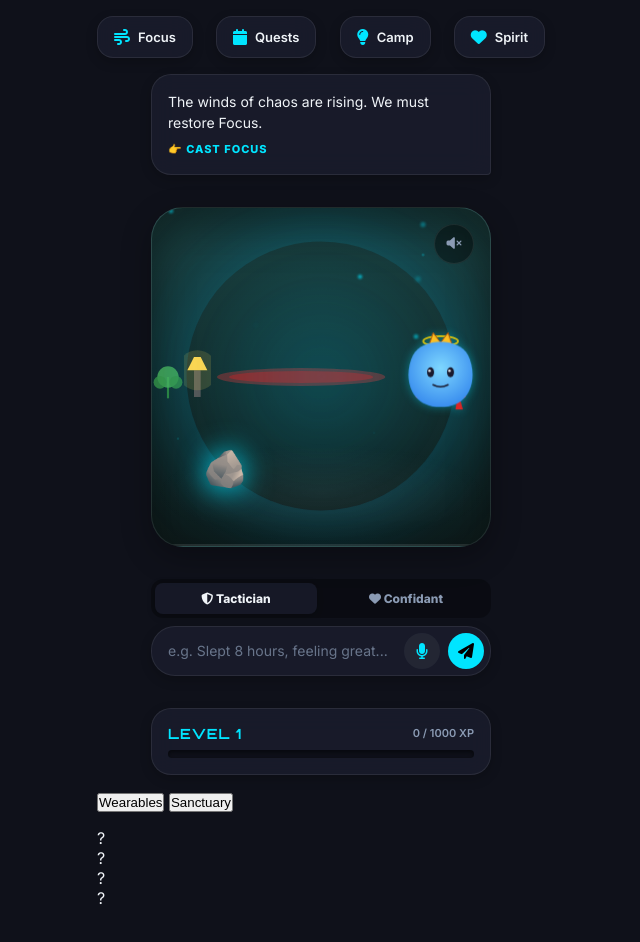
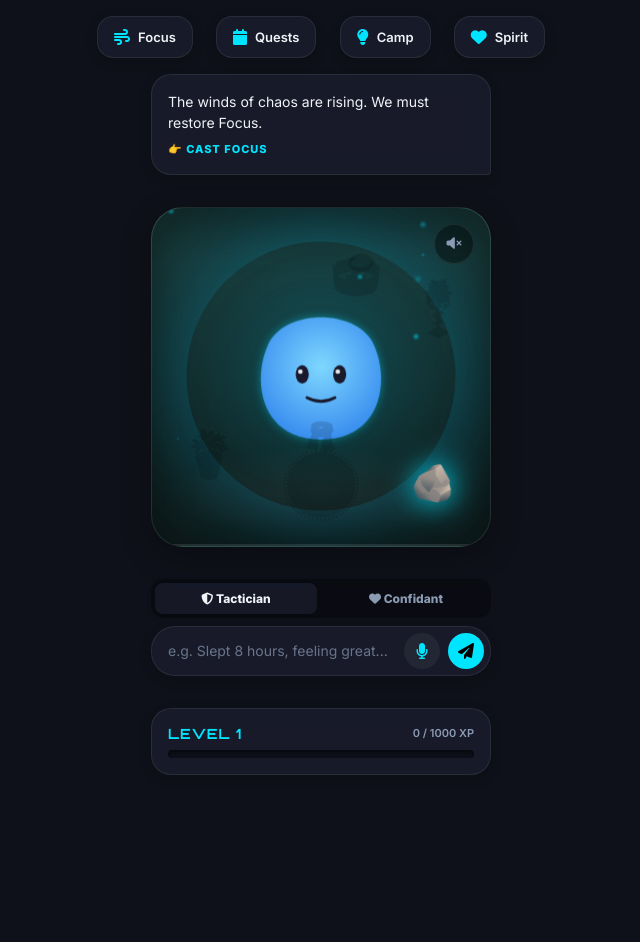
Before and after one commit to arabbika/VITVERSE, a plain HTML site: page index.html in a window 1280 px wide. Shown: the whole page, without its empty margins (319-959 px from the left). After the commit the page ends 831 px from the top, so only its background shows below. Drawn offline with Linux system fonts and the light colour scheme.

Commit message:
Update index.html

```diff
--- a/index.html
+++ b/index.html
@@ -25,27 +25,9 @@
             }).catch((error) => console.error('SW registration failed:', error));
         }
     </script>
-
     <style>
-        /* Zen Rock Entry Point */
-        .zen-rock {
-            position: absolute;
-            bottom: 15%;
-            left: 15%;
-            z-index: 20;
-            font-size: 36px;
-            text-decoration: none;
-            filter: drop-shadow(0 0 15px var(--accent));
-            animation: float-rock 4s ease-in-out infinite;
-            cursor: pointer;
-            transition: transform 0.2s;
-        }
-        .zen-rock:active { transform: scale(0.9); }
-
-        @keyframes float-rock {
-            0%, 100% { transform: translateY(0) rotate(-5deg); }
-            50% { transform: translateY(-10px) rotate(5deg); }
-        }
+        .zen-rock { position: absolute; bottom: 10%; right: 10%; z-index: 25; font-size: 36px; cursor: pointer; filter: drop-shadow(0 0 15px var(--accent)); animation: float-rock 4s infinite; text-decoration: none; }
+        @keyframes float-rock { 0%, 100% { transform: translateY(0) rotate(-5deg); } 50% { transform: translateY(-10px) rotate(5deg); } }
     </style>
 </head>
 <body>
@@ -69,7 +51,7 @@
             <!-- THE SANCTUARY -->
             <div class="sanctuary-stage" id="sanctuary">
 
-                <!-- Zen Sandbox Entry (The Glowing Rock) -->
+                <!-- Entry to Zen Sandbox -->
                 <a href="zen.html" class="zen-rock" title="Enter Zen Sandbox">🪨</a>
 
                 <!-- Audio Toggle Button -->
@@ -80,22 +62,10 @@
                 <!-- Dynamic Aura Ring -->
                 <div class="aura-ring"></div>
 
-                <!-- Decor Items -->
-                <svg class="decor decor-plant" style="bottom: 10%; left: 10%; width: 60px; height: 80px;" viewBox="0 0 60 80">
-                    <path d="M 30 80 L 30 40" stroke="#2e7d32" stroke-width="4"/>
-                    <circle cx="30" cy="40" r="20" fill="#4caf50" opacity="0.8"/>
-                    <circle cx="15" cy="50" r="12" fill="#388e3c" opacity="0.8"/>
-                    <circle cx="45" cy="50" r="12" fill="#388e3c" opacity="0.8"/>
-                </svg>
-                <svg class="decor decor-lamp" style="top: 10%; right: 10%; width: 50px; height: 70px;" viewBox="0 0 40 60">
-                    <rect x="15" y="20" width="10" height="40" fill="#555"/>
-                    <path d="M 5 20 L 35 20 L 25 0 L 15 0 Z" fill="#ffd54f"/>
-                    <circle cx="20" cy="20" r="30" fill="#ffd54f" opacity="0.15"/>
-                </svg>
-                <svg class="decor decor-rug" style="bottom: 0; width: 100%; height: 40px;" viewBox="0 0 300 40">
-                    <ellipse cx="150" cy="20" rx="140" ry="15" fill="#d32f2f" opacity="0.4"/>
-                    <ellipse cx="150" cy="20" rx="120" ry="10" fill="#b71c1c" opacity="0.6"/>
-                </svg>
+                <!-- SPATIAL INVENTORY SLOTS (Background) -->
+                <div id="slot-rug" class="item-slot slot-rug locked" onclick="handleSlotClick('rug')"></div>
+                <div id="slot-plant" class="item-slot slot-plant locked" onclick="handleSlotClick('plant')"></div>
+                <div id="slot-lamp" class="item-slot slot-lamp locked" onclick="handleSlotClick('lamp')"></div>
 
                 <!-- The Companion -->
                 <svg class="companion" id="companion" onclick="petCompanion()" viewBox="0 0 200 200" xmlns="http://www.w3.org/2000/svg">
@@ -106,13 +76,6 @@
                         </radialGradient>
                     </defs>
                     <g class="bob-group">
-                        <ellipse class="cosmetic halo" cx="100" cy="42" rx="35" ry="10" fill="none" stroke="#ffd700" stroke-width="4" opacity="0.8" />
-                        <path class="cosmetic sprout" d="M 100 58 Q 95 40 80 45 Q 95 50 100 58 Z" fill="#4ade80" />
-                        <path class="cosmetic sprout" d="M 100 58 Q 105 40 120 45 Q 105 50 100 58 Z" fill="#22c55e" />
-                        <path class="cosmetic scarf" d="M 50 140 Q 100 160 150 140 L 150 155 Q 100 175 50 155 Z" fill="#ef4444" />
-                        <path class="cosmetic scarf" d="M 135 145 L 145 180 L 130 180 Z" fill="#dc2626" />
-                        <path class="cosmetic crown" d="M 75 55 L 85 25 L 100 45 L 115 25 L 125 55 Z" fill="#fbbf24" stroke="#b45309" stroke-width="2" stroke-linejoin="round" />
-
                         <g class="breath-group">
                             <path class="body" d="M 100 175 C 35 175, 25 110, 45 70 C 65 35, 135 35, 155 70 C 175 110, 165 175, 100 175 Z" fill="url(#bodyGrad)"/>
                             <g class="face">
@@ -133,6 +96,11 @@
                         </g>
                     </g>
                 </svg>
+
+                <!-- SPATIAL INVENTORY SLOTS (Foreground/Wearables) -->
+                <div id="slot-scarf" class="item-slot slot-scarf locked" onclick="handleSlotClick('scarf')"></div>
+                <div id="slot-halo" class="item-slot slot-halo locked" onclick="handleSlotClick('halo')"></div>
+                <div id="slot-crown" class="item-slot slot-crown locked" onclick="handleSlotClick('crown')"></div>
             </div>
 
             <!-- AI Chat Bar -->
@@ -164,13 +132,6 @@
                 </div>
             </div>
 
-            <!-- Inventory -->
-            <div class="inv-tabs">
-                <button class="inv-tab active" onclick="switchTab('wearables')" id="tab-wearables">Wearables</button>
-                <button class="inv-tab" onclick="switchTab('decor')" id="tab-decor">Sanctuary</button>
-            </div>
-            <div class="inventory-container" id="inventory"></div>
-
         </main>
     </div>
 
@@ -184,11 +145,9 @@
     <script>
         function navigateToPage(page) { window.location.href = page; }
         let currentQuestLink = null;
-        let currentInvTab = 'wearables';
 
         function gotoQuest() { if (currentQuestLink) window.location.href = currentQuestLink; }
 
-        let petsToday = 0;
         function petCompanion() {
             const svg = document.getElementById('companion');
             svg.style.transform = 'scale(0.85) translateY(-20px)';
@@ -196,15 +155,24 @@
             if (window.Juice) { Juice.playPetSound(); Juice.vibrate(30); }
         }
 
-        function switchTab(tab) {
-            currentInvTab = tab;
-            document.getElementById('tab-wearables').classList.toggle('active', tab === 'wearables');
-            document.getElementById('tab-decor').classList.toggle('active', tab === 'decor');
-            updateDashboard(Companion.view());
+        function handleSlotClick(item) {
+            const view = Companion.view();
+            const isWearable = ['halo', 'crown', 'scarf'].includes(item);
+
+            if (isWearable) {
+                const isUnlocked = view.inventory.wearables.includes(item);
+                if (!isUnlocked) return;
+
+                const isEquipped = view.equipped.wearable === item;
+                Companion.emit({ type: 'EQUIP_WEARABLE', payload: { item: isEquipped ? null : item } });
+            } else {
+                const isUnlocked = view.inventory.decor.includes(item);
+                if (!isUnlocked) return;
+
+                const isEquipped = view.equipped.decor.includes(item);
+                Companion.emit({ type: 'TOGGLE_DECOR', payload: { item: item } });
+            }
         }
-
-        function equipWearable(item) { if (item) Companion.emit({ type: 'EQUIP_WEARABLE', payload: { item: item } }); }
-        function toggleDecor(item) { if (item) Companion.emit({ type: 'TOGGLE_DECOR', payload: { item: item } }); }
 
         function updateDashboard(view) {
             if (window.Juice) Juice.checkLevelUp(view);
@@ -224,39 +192,25 @@
                 }
             }
 
-            // Sanctuary Updates
             const sanctuary = document.getElementById('sanctuary');
             sanctuary.setAttribute('data-dominant', view.dominantStat);
-            sanctuary.setAttribute('data-decor', view.equipped.decor.join(' '));
 
-            // Inventory
-            const invContainer = document.getElementById('inventory');
-            invContainer.innerHTML = '';
-            if (currentInvTab === 'wearables') {
-                const items = ['halo', 'sprout', 'scarf', 'crown'];
-                items.forEach(item => {
-                    const hasItem = view.inventory.wearables.includes(item);
-                    const isEquipped = view.equipped.wearable === item;
-                    const div = document.createElement('div');
-                    const icons = { halo: '😇', sprout: '🌱', scarf: '🧣', crown: '👑' };
-                    div.className = `inv-item ${!hasItem ? 'empty' : ''} ${isEquipped ? 'equipped' : ''}`;
-                    div.textContent = hasItem ? icons[item] : '?';
-                    if (hasItem) div.onclick = () => equipWearable(isEquipped ? null : item);
-                    invContainer.appendChild(div);
-                });
-            } else {
-                const items = ['plant', 'lamp', 'rug', 'terminal'];
-                items.forEach(item => {
-                    const hasItem = view.inventory.decor.includes(item);
-                    const isEquipped = view.equipped.decor.includes(item);
-                    const div = document.createElement('div');
-                    const icons = { plant: '🪴', lamp: '💡', rug: '🧶', terminal: '🖥️' };
-                    div.className = `inv-item ${!hasItem ? 'empty' : ''} ${isEquipped ? 'equipped' : ''}`;
-                    div.textContent = hasItem ? icons[item] : '?';
-                    if (hasItem) div.onclick = () => toggleDecor(item);
-                    invContainer.appendChild(div);
-                });
-            }
+            // --- Update Spatial Slots ---
+            const slots = ['halo', 'crown', 'scarf', 'plant', 'lamp', 'rug'];
+            slots.forEach(item => {
+                const el = document.getElementById(`slot-${item}`);
+                if (!el) return;
+
+                const isWearable = ['halo', 'crown', 'scarf'].includes(item);
+                const isUnlocked = isWearable ? view.inventory.wearables.includes(item) : view.inventory.decor.includes(item);
+                const isEquipped = isWearable ? view.equipped.wearable === item : view.equipped.decor.includes(item);
+
+                // Inject the image (Requires assets to be uploaded)
+                el.innerHTML = `<img src="assets/${item}.png" alt="${item}">`;
+
+                // Set Classes (locked, unlocked, equipped)
+                el.className = `item-slot slot-${item} ${isUnlocked ? 'unlocked' : 'locked'} ${isEquipped ? 'equipped' : ''}`;
+            });
         }
 
         document.addEventListener('DOMContentLoaded', () => {
```
